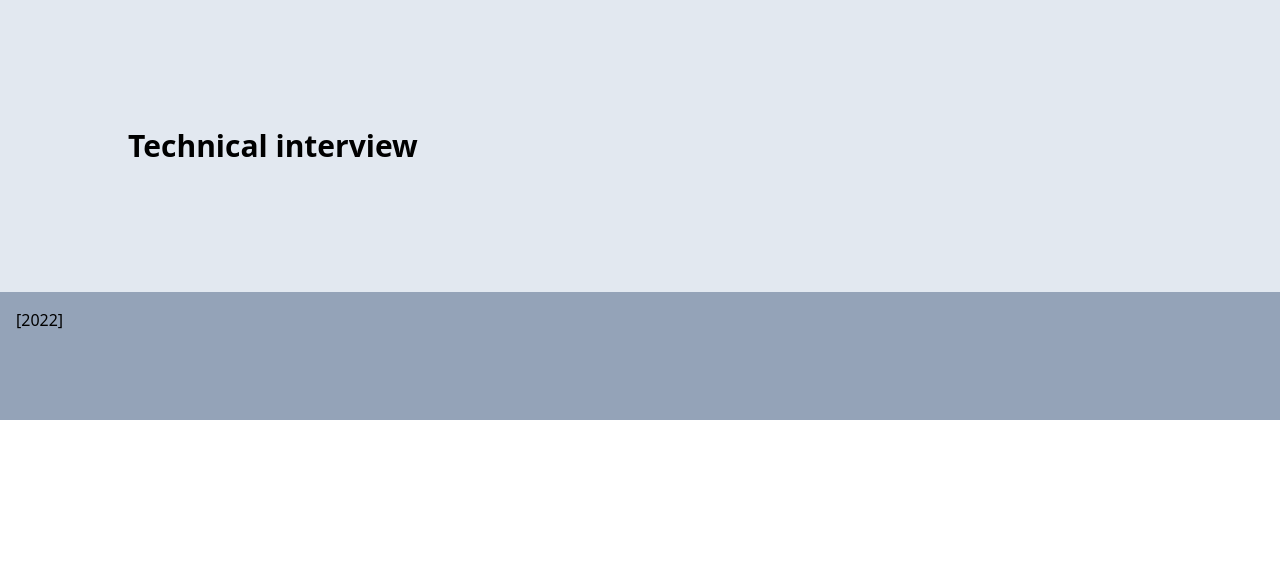
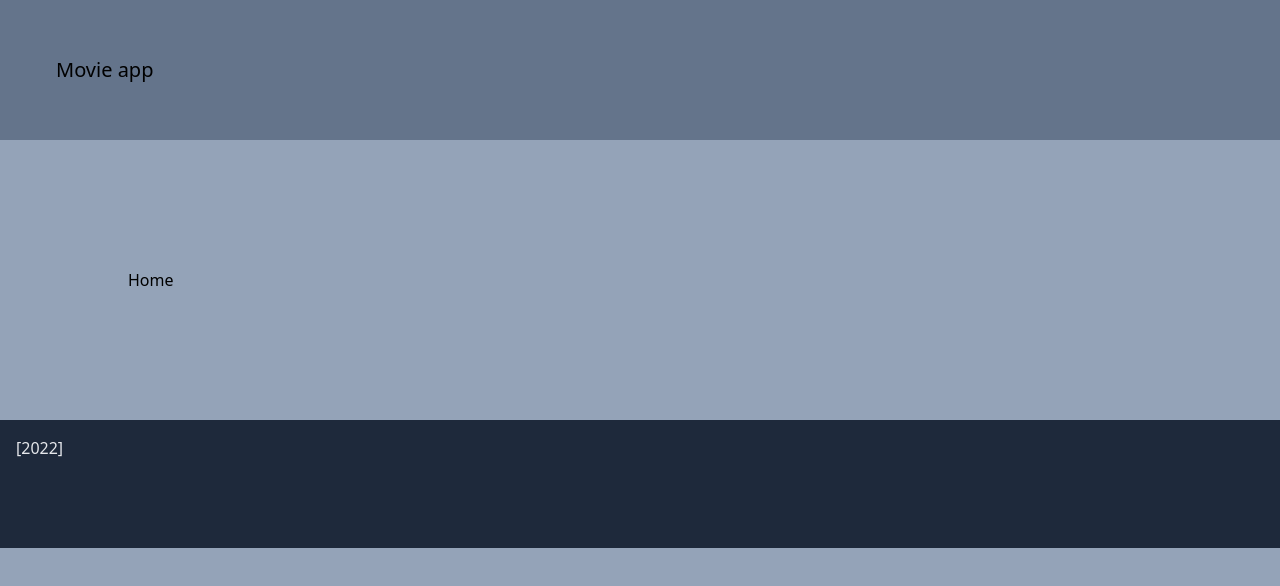
Before and after one commit to JLemmetti/movies, a Next.js app: page / in a window 1280 px wide. Shown: the top 586 px of the page. Built offline with nearby package versions, Linux system fonts and the light colour scheme.

Commit message:
Use experimental app folder and layouts

```diff
--- /dev/null
+++ b/app/layout.tsx
@@ -0,0 +1,23 @@
+import '../styles/globals.css';
+
+type Props = {
+  children: JSX.Element;
+};
+
+export default function RootLayout({ children }: Props): JSX.Element {
+  return (
+    <html>
+      <head>
+        <title>Movie app</title>
+      </head>
+
+      <body className="bg-slate-400">
+        <header className="text-xl p-14 bg-slate-500">Movie app</header>
+        <main className="py-32 px-32">{children}</main>
+        <footer className="bg-slate-800 p-4 h-32">
+          <p className="text-gray-200">[2022]</p>
+        </footer>
+      </body>
+    </html>
+  );
+}
--- /dev/null
+++ b/app/movies/layout.tsx
@@ -0,0 +1,12 @@
+
+type Props = {
+  children: JSX.Element;
+};
+
+export default function RootLayout({ children }: Props): JSX.Element {
+  return (
+    <div>
+      <div>{children}</div>
+    </div>
+  );
+}
--- /dev/null
+++ b/app/movies/page.tsx
@@ -0,0 +1,3 @@
+export default function Page() {
+  return <p>Movies page</p>;
+}
--- /dev/null
+++ b/app/page.tsx
@@ -0,0 +1,3 @@
+export default function Page() {
+  return <p>Home</p>;
+}
--- a/next.config.js
+++ b/next.config.js
@@ -2,6 +2,7 @@
 const nextConfig = {
   reactStrictMode: true,
   swcMinify: true,
-}
+  experimental: { appDir: true },
+};
 
-module.exports = nextConfig
+module.exports = nextConfig;
--- a/pages/_app.tsx
+++ /dev/null
@@ -1,6 +0,0 @@
-import '../styles/globals.css';
-import type { AppProps } from 'next/app';
-
-export default function App({ Component, pageProps }: AppProps) {
-  return <Component {...pageProps} />;
-}
--- a/pages/api/hello.ts
+++ /dev/null
@@ -1,13 +0,0 @@
-// Next.js API route support: https://nextjs.org/docs/api-routes/introduction
-import type { NextApiRequest, NextApiResponse } from 'next'
-
-type Data = {
-  name: string
-}
-
-export default function handler(
-  req: NextApiRequest,
-  res: NextApiResponse<Data>
-) {
-  res.status(200).json({ name: 'John Doe' })
-}
--- a/pages/index.tsx
+++ /dev/null
@@ -1,19 +0,0 @@
-import Head from 'next/head';
-
-export default function Home() {
-  return (
-    <div className="grid">
-      <Head>
-        <title>Technical interview</title>
-        <meta name="description" content="Technical interview" />
-        <link rel="icon" href="/favicon.ico" />
-      </Head>
-
-      <main className="p-32 bg-slate-200">
-        <h1 className="font-bold text-3xl">Technical interview</h1>
-      </main>
-
-      <footer className="bg-slate-400 p-4 h-32">[2022]</footer>
-    </div>
-  );
-}
--- a/styles/globals.css
+++ b/styles/globals.css
@@ -1,3 +1,3 @@
-@import 'tailwindcss/base';
-@import 'tailwindcss/components';
-@import 'tailwindcss/utilities';
+@tailwind base;
+@tailwind components;
+@tailwind utilities;
--- a/tailwind.config.js
+++ b/tailwind.config.js
@@ -1,9 +1,6 @@
 /** @type {import('tailwindcss').Config} */
 module.exports = {
-  content: [
-    "./pages/**/*.{js,ts,jsx,tsx}",
-    "./components/**/*.{js,ts,jsx,tsx}",
-  ],
+  content: ['./app/**/*.{js,ts,jsx,tsx}', './components/**/*.{js,ts,jsx,tsx}'],
   theme: {
     extend: {},
   },
```
Also changed, not shown: tsconfig.json (+20 -4 lines), 1 other file (tests, documents, lock files or other folders).
